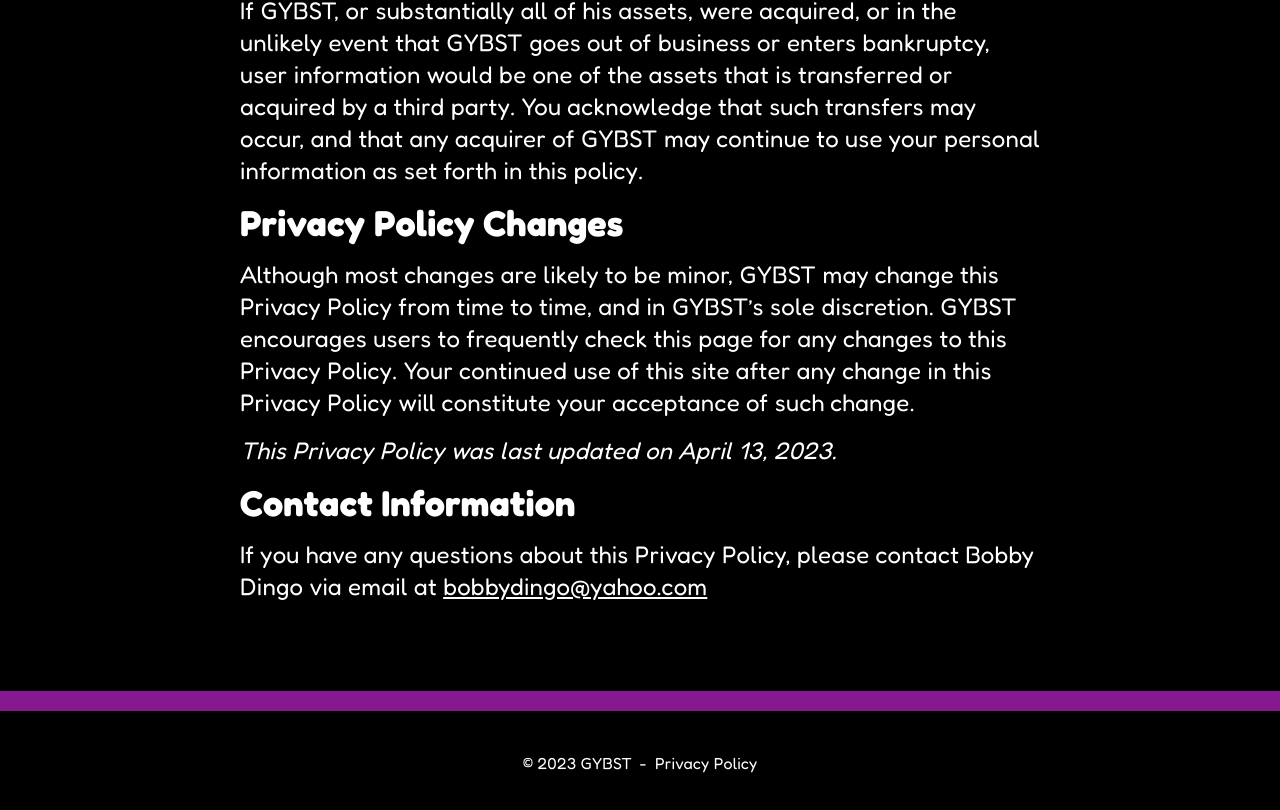
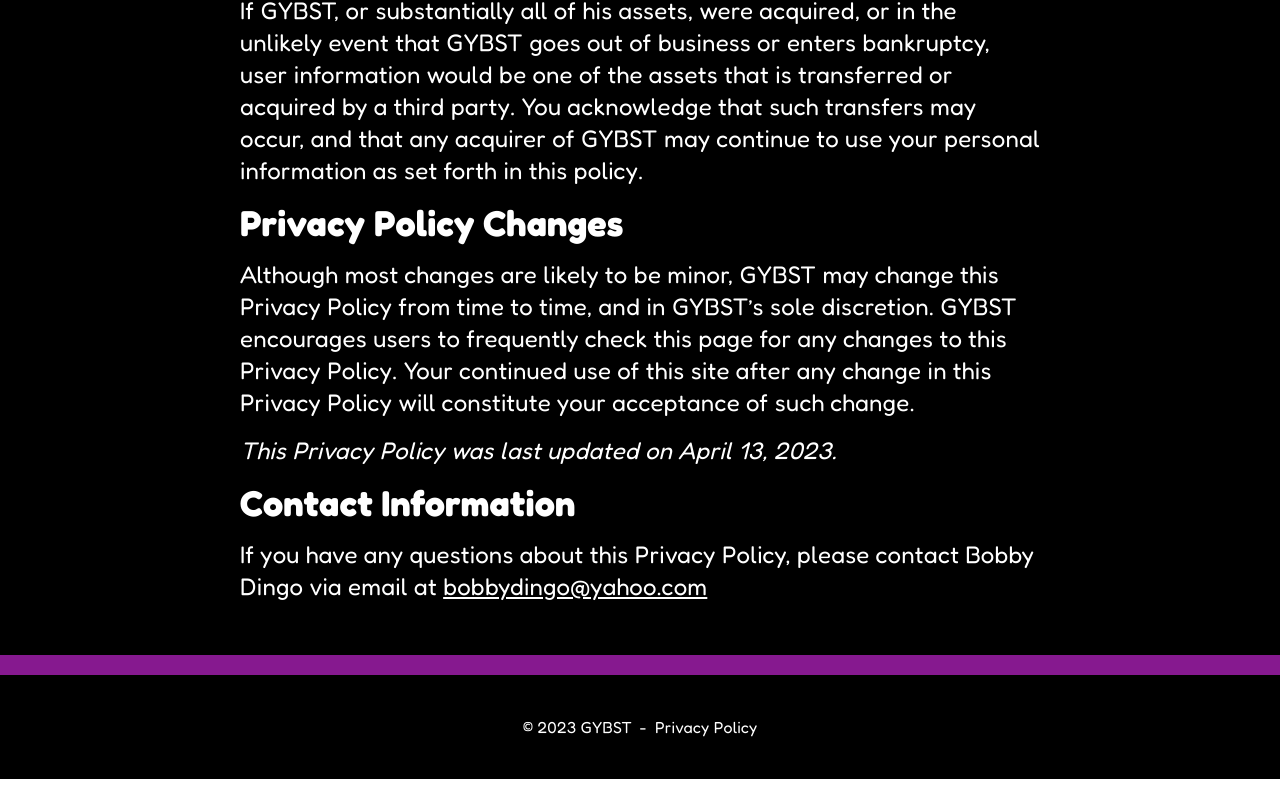
Before and after one commit to derek-perry/geeyourband.com, a Next.js app: page /privacy in a window 1280 px wide. Shown: the part 3357-4167 px from the top of the page. After the commit the page ends 4136 px from the top, so only its background shows below. Built offline with nearby package versions, Linux system fonts and the light colour scheme; no server answers.

Commit message:
Fix Footer Padding
The footer was unnecessarily padded unevenly. Instead, the page main is now padded unevenly. How fun!

```diff
--- a/components/PageFooter/index.tsx
+++ b/components/PageFooter/index.tsx
@@ -5,7 +5,7 @@
   let currentYear: number=new Date().getFullYear();
 
   return (
-      <footer className="mt-9 pt-[40px] pb-[35px] w-full flex flex-row flex-wrap items-center justify-center border-t-[20px] border-fuchsia-800">
+      <footer className="mt-9 py-[40px] w-full flex flex-row flex-wrap items-center justify-center border-t-[20px] border-fuchsia-800">
           <LinkInternal href="" title="GYBST" className="no-underline">
             <p>© {currentYear} GYBST</p>
           </LinkInternal>
--- a/pages/404.tsx
+++ b/pages/404.tsx
@@ -8,7 +8,7 @@
     <div className="min-h-screen flex flex-col items-center bg-black text-white justify-center">
       <SiteHead title="Error 404: Content Not Found" description="Gee, Your Band Smells Terrific is Cincinnati, Ohio’s premier 1970’s showcase & dance band playing super hits of the 70’s!" url="404" />
 
-      <main className="py-9 px-9 max-w-[1000px] w-full flex flex-1 flex-col items-center justify-center text-center">
+      <main className="pt-9 px-9 max-w-[1000px] w-full flex flex-1 flex-col items-center justify-center text-center">
         <h1 className="text-6xl font-bold text-red-600">Error 404: Content Not Found</h1>
 
         <p className="my-4 text-2xl">
--- a/pages/500.tsx
+++ b/pages/500.tsx
@@ -8,7 +8,7 @@
     <div className="min-h-screen flex flex-col items-center bg-black text-white justify-center">
       <SiteHead title="Error 500: Internal Server Error" description="Gee, Your Band Smells Terrific is Cincinnati, Ohio’s premier 1970’s showcase & dance band playing super hits of the 70’s!" url="500" />
 
-      <main className="py-9 px-9 max-w-[1250px] w-full flex flex-1 flex-col items-center justify-center text-center">
+      <main className="pt-9 px-9 max-w-[1250px] w-full flex flex-1 flex-col items-center justify-center text-center">
         <h1 className="text-6xl font-bold text-red-600">Error 500: Internal Server Error</h1>
 
         <p className="my-4 text-2xl">
--- a/pages/privacy.tsx
+++ b/pages/privacy.tsx
@@ -10,7 +10,7 @@
     <div className="min-h-screen flex flex-col items-center bg-black text-white justify-center">
       <SiteHead title="GYBST Privacy Policy" description="Gee, Your Band Smells Terrific is Cincinnati, Ohio’s premier 1970’s showcase & dance band playing super hits of the 70’s! GYBST respects your privacy and your personal data." url="privacy" />
 
-      <main className="py-9 px-9 max-w-[1100px] w-full flex flex-1 flex-col items-center justify-center">
+      <main className="pt-9 px-9 max-w-[1100px] w-full flex flex-1 flex-col items-center justify-center">
         <article id="policy">
           <section id="contentheader" className="py-9">
             <h1 className="text-6xl font-bold">Privacy Policy</h1>
```
